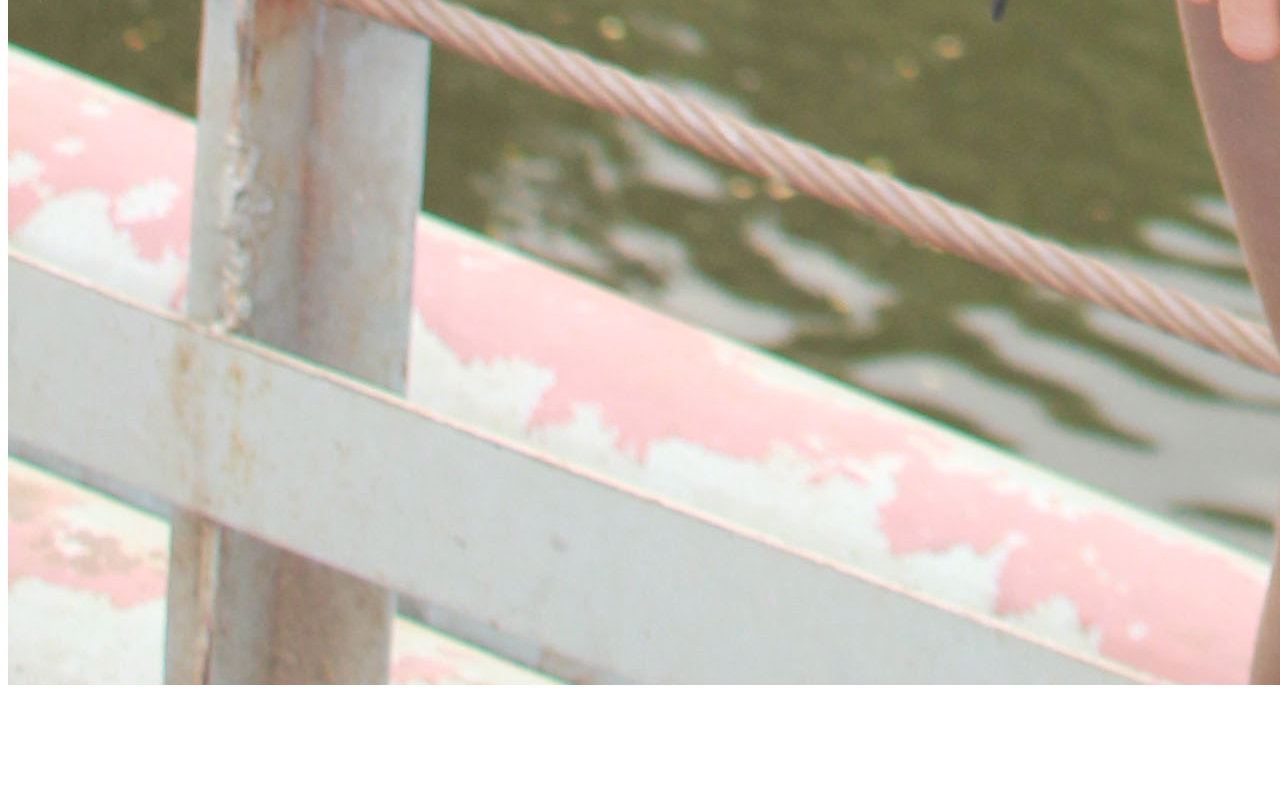
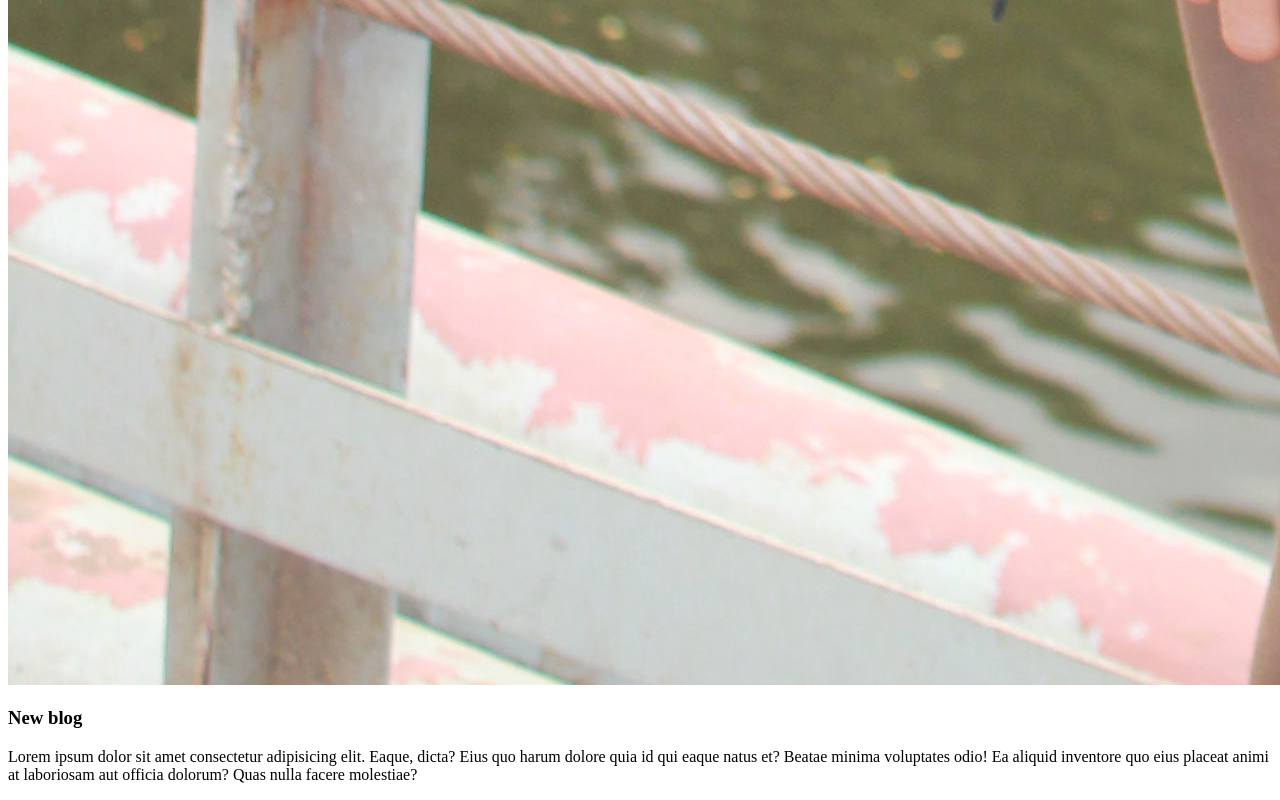
Before and after one commit to fakrulislamchowdhury/my-first-repo, a plain HTML site: page index.html in a window 1280 px wide. Shown: the part 5824-6624 px from the top of the page. Before the commit the page ends 6521 px from the top, so only its background shows below. Drawn offline with Linux system fonts and the light colour scheme.

Commit message:
add new blog

```diff
--- a/index.html
+++ b/index.html
@@ -14,6 +14,12 @@
     <h3>Bangladesh University</h3>
     <img src="processed.jpeg" alt="">
     <img src="fakrul.JPG" alt="">
+    <div>
+        <h3>New blog</h3>
+        <p>Lorem ipsum dolor sit amet consectetur adipisicing elit. Eaque, dicta? Eius quo harum dolore quia id qui eaque natus et? Beatae minima voluptates odio! Ea aliquid inventore quo eius placeat animi at laboriosam aut officia dolorum? Quas nulla facere
+            molestiae?
+        </p>
+    </div>
 </body>
 
 </html>
```
